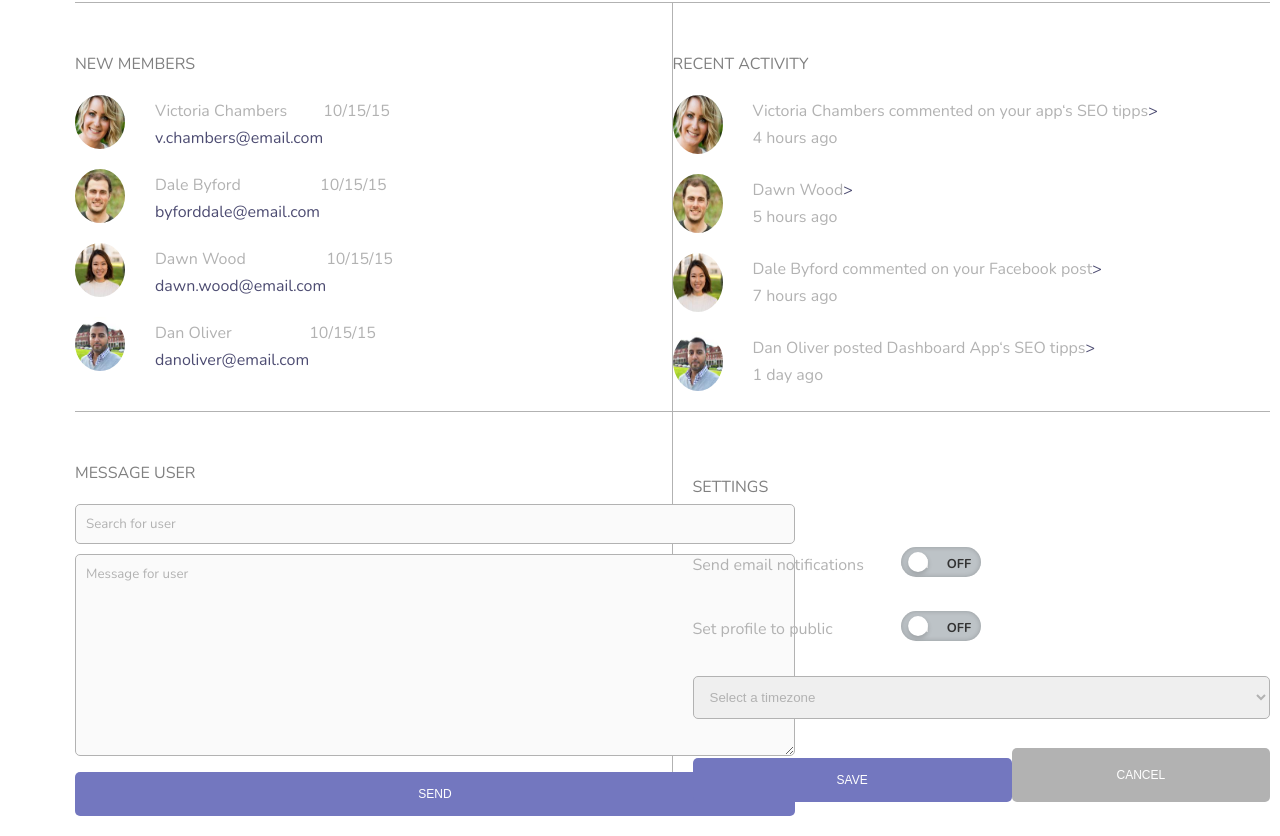
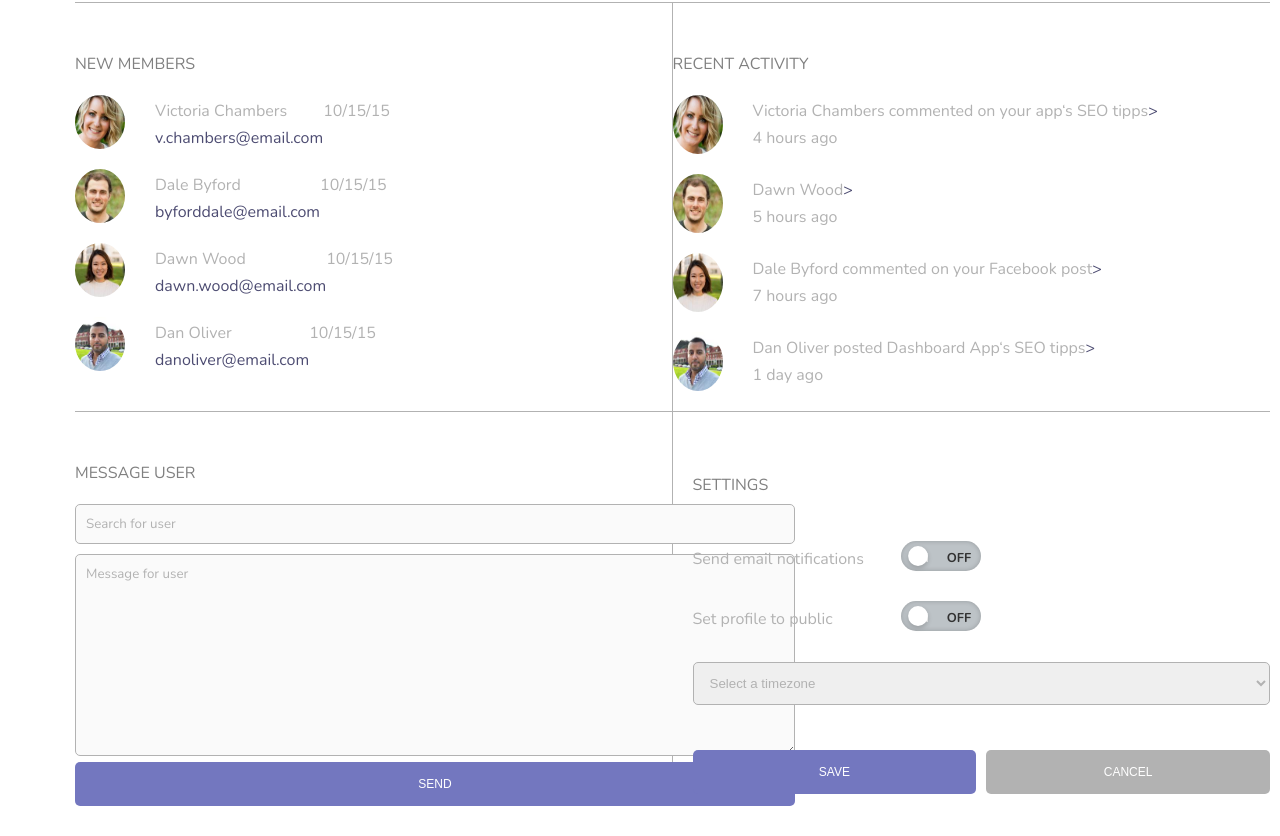
Before and after one commit to brigittavarga/techdegree-project-7, a website: page index.html in a window 1280 px wide. Shown: the part 1467-2303 px from the top of the page. Drawn offline with nearby package versions, Linux system fonts and the light colour scheme.

```diff
--- a/scss/style.scss
+++ b/scss/style.scss
@@ -177,6 +177,10 @@
   width: 95%;
 }
 
+.widget-container .btn-primary {
+  width: 100%;
+}
+
 .widget-container input,
 .widget-container textarea {
   width: 100%;
@@ -189,7 +193,7 @@
 }
 
 .btn-primary {
-  width: 100%;
+  flex-basis: 50%;
   padding: 15px;
   text-transform: uppercase;
   color: $white;
@@ -197,7 +201,7 @@
   border: none;
   border-radius: 5px;
   font-size: 0.75rem;
-  margin-top: 10px;
+  margin-right: 10px;
 }
 
 .btn-primary:hover {
@@ -205,7 +209,7 @@
 }
 
 .btn-disabled {
-  width: 80%;
+  flex-basis: 50%;
   padding: 15px;
   border: none;
   border-radius: 5px;
@@ -466,6 +470,10 @@
   .settings {
     max-width: calc(50vw - 47.5px);
   }
+
+  .toggle-container {
+    width: 75%;
+  }
 }
 
 // Desktop
@@ -515,6 +523,7 @@
     .settings-button {
       display: flex;
       justify-content: space-between;
+      margin-top: 20px;
     }
   }
 
```
Also changed, not shown: css/style.css, 1 other file.
